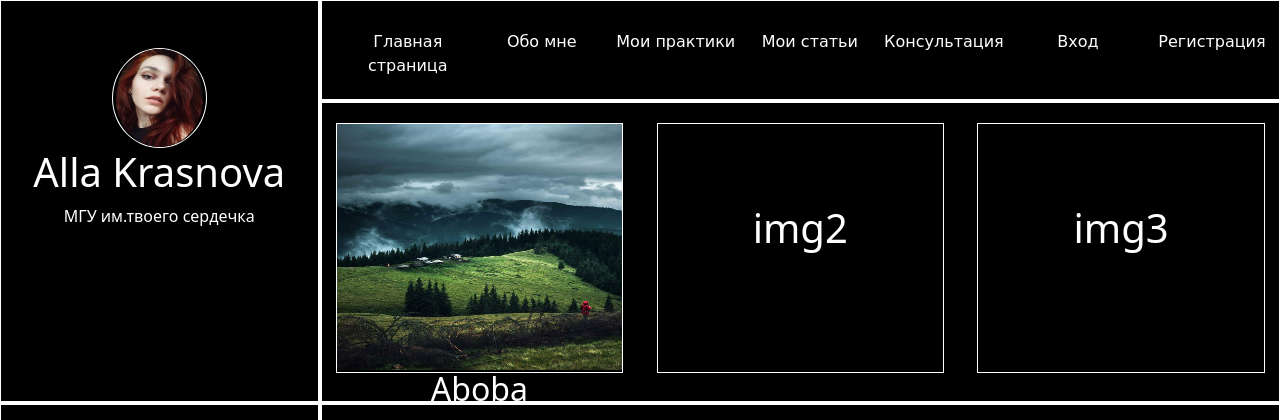
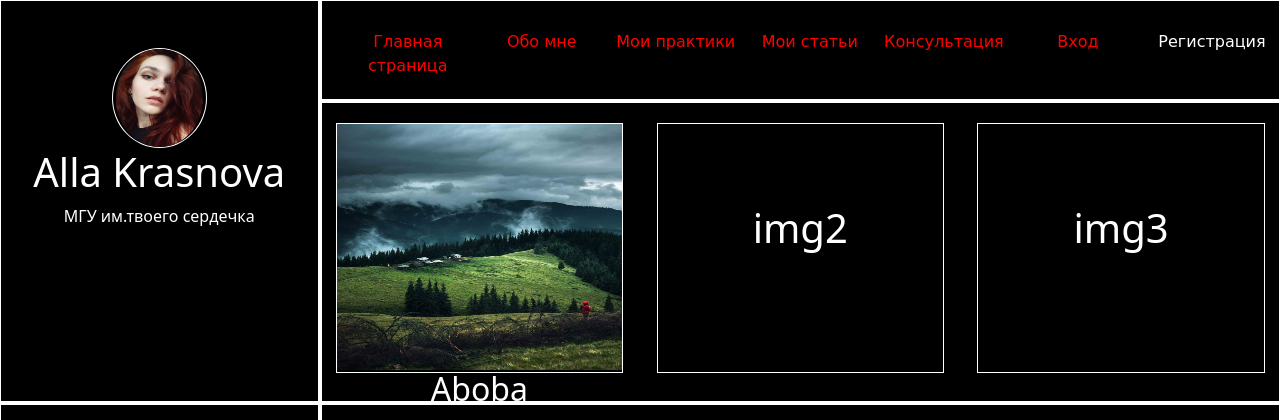
Before and after one commit to Harlok13/Alla-s_site, a Django app: page / in a window 1280 px wide. Shown: the top 420 px of the page. Run offline with Django 4.2, Linux system fonts and the light colour scheme; data that the repository does not hold is empty; some web fonts are replaced.

Commit message:
change color

```diff
--- a/alla_site/templates/main/tag/list_menu.html
+++ b/alla_site/templates/main/tag/list_menu.html
@@ -1,9 +1,9 @@
 {% for m in menu %}
 	{% if not forloop.last %}
 	<div class="d1">
-		<li><a class="al" href="{% url m.url_name %}">{{m.title}}</a></li>
+		<li><a style="color: red" class="al" href="{% url m.url_name %}">{{m.title}}</a></li>
 	</div>
 	{% else %}
-			<li class="last"><a class="al" href="{% url m.url_name %}">{{m.title}}</a></li>
+			<li  class="last"><a class="al" href="{% url m.url_name %}">{{m.title}}</a></li>
 	{% endif %}
 {% endfor %}
```
